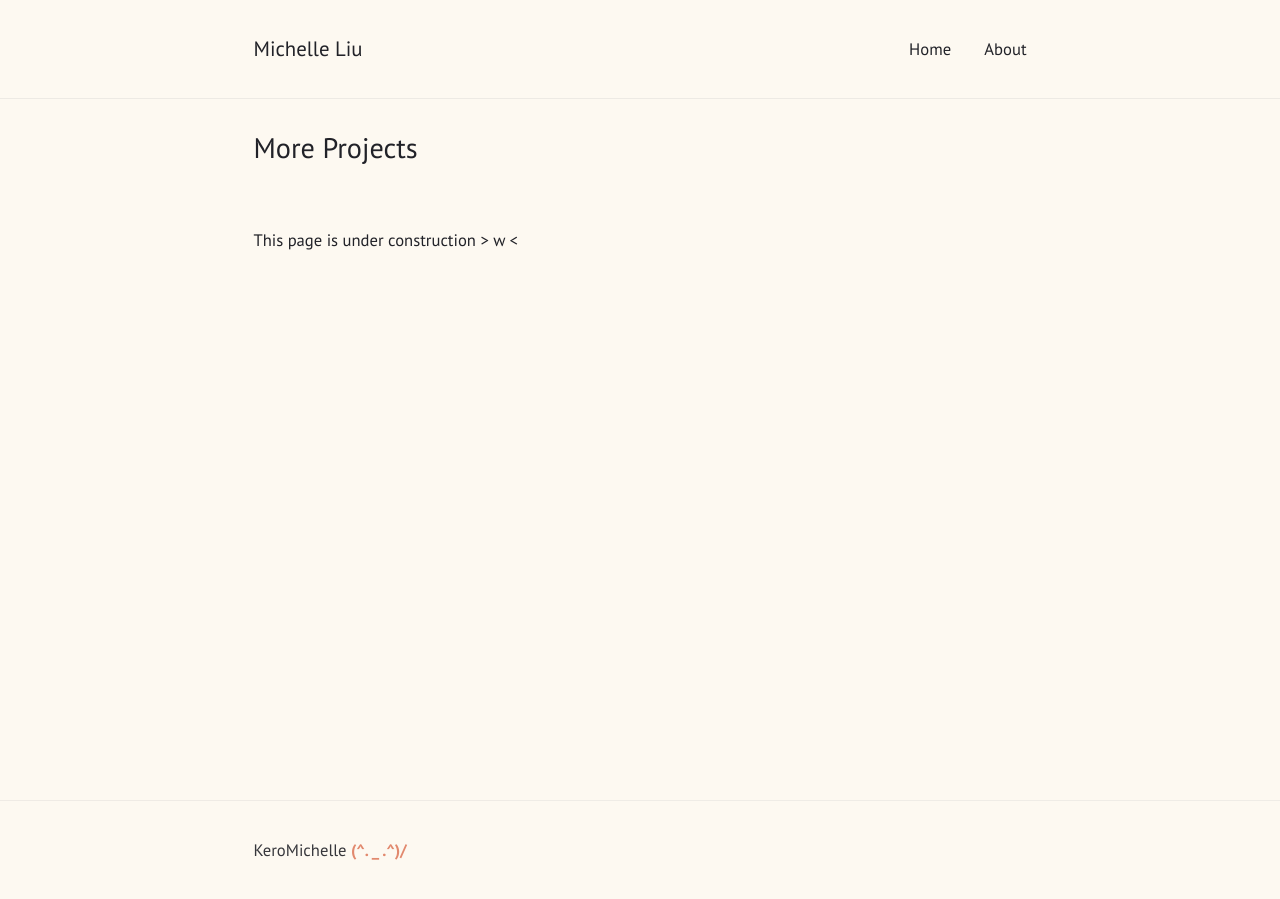
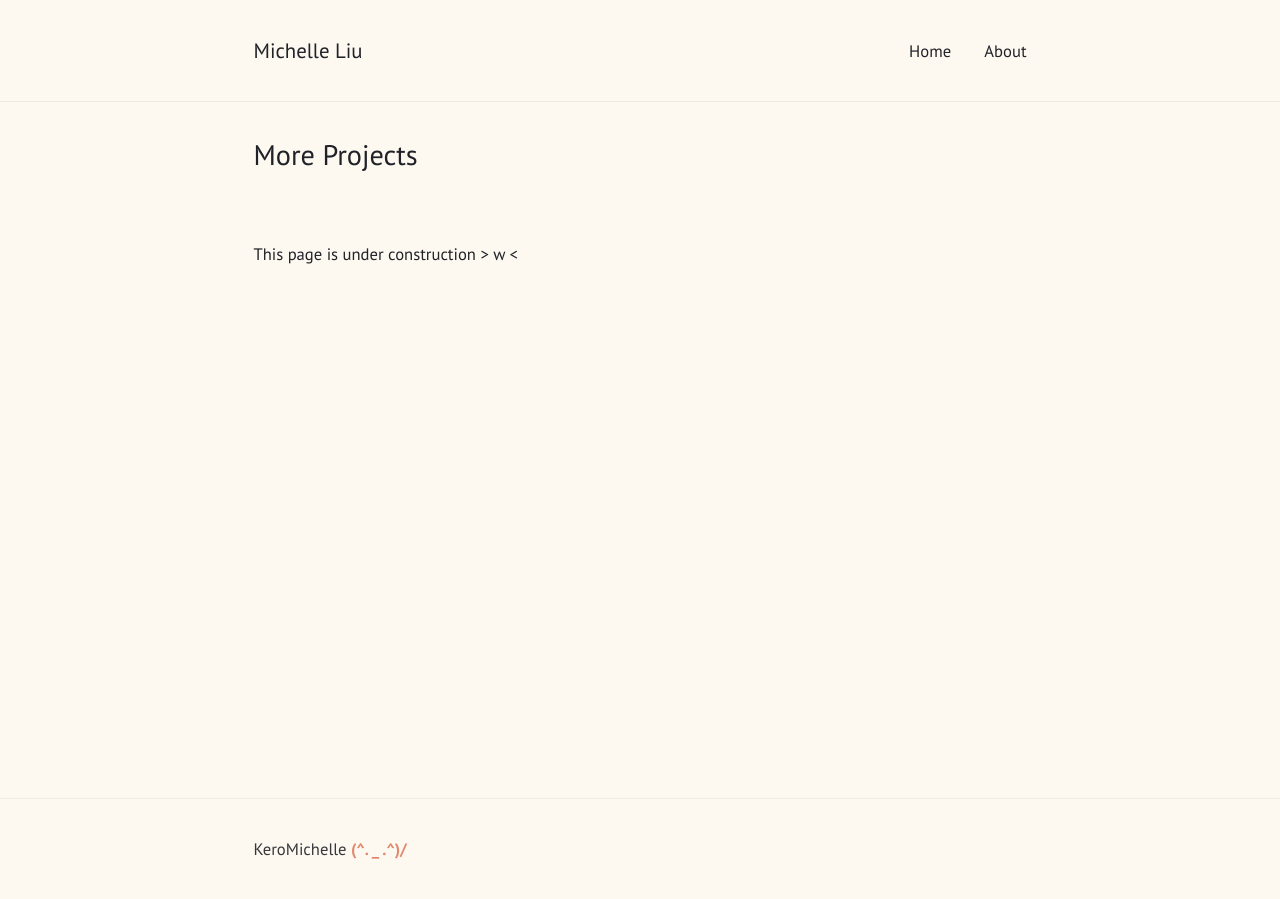
Before and after one commit to KeroMichelle/KeroMichelle.github.io, a Jekyll site: the page built from more.md, in a window 1280 px wide. Built offline with Jekyll 4.4.1, drawn with Linux system fonts in a browser that asks for light colours.

Commit message:
line-height 1.7

```diff
--- a/_sass/index.sass
+++ b/_sass/index.sass
@@ -4,7 +4,7 @@ $font-family: "PT Sans", -apple-system, "Raleway", sans-serif !default
 // $font-family: "PT Sans", -apple-system, "Helvetica Neue", "Segoe UI", "Roboto", sans-serif !default
 $heading-weight: 500 !default
 // $heading-weight: 600 !default
-$line-height: 1.5 !default
+$line-height: 1.7 !default
 // $line-height: 1.6 !default
 $link-color: #81AC77 !default
 // $link-color: #707c44 !default
--- a/harvest.html
+++ b/harvest.html
@@ -10,9 +10,9 @@ layout: default
 
   <p>
   Harvest is a first-person psychological thriller game that forces its player to reconcile with the corporeal manifestations of their repressed guilt. Carden (the player character) must solve puzzles to unlock details of his past and make amends with his loved ones. Armed with only a few matches and his cigarette lighter, Carden will navigate through the rooms and floors of a sinister hotel that mirror his progression through the seven stages of grief.
+  </p>
 
-  <br><br>
-
+  <p>
   <b><green>Responsibilities:</green></b>
   <li>Organized development roadmaps to account for scope, milestones, resources, and dependencies</li>
   <li>Wrote narrative beats and designed core mechanics to direct player progression through the levels</li>
```
